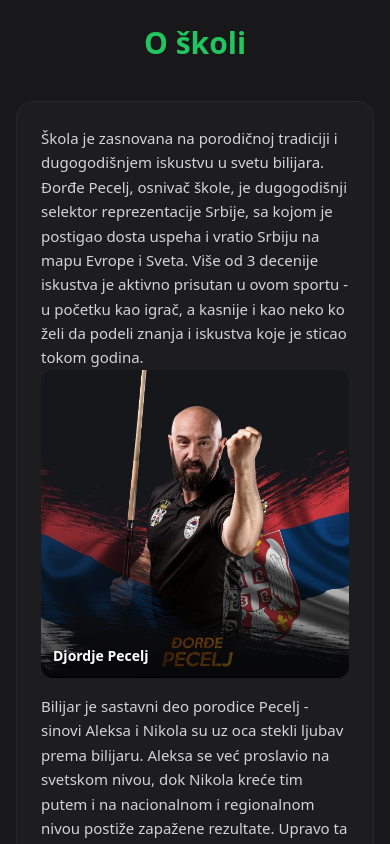
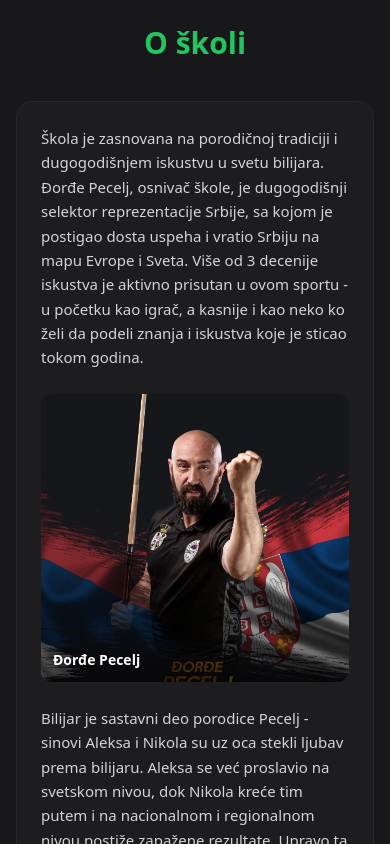
Before and after one commit to miapecelj/skola-bilijara-pecelj, a React (Vite) app: page / in a window 390 px wide. Shown: the part 900-1744 px from the top of the page. Built offline with nearby package versions, Linux system fonts and the light colour scheme; no server answers.

Commit message:
Improve trener photo layout in O školi section
Place Đorđe photo beside first paragraph (text left, photo right on desktop,
stacked on mobile) instead of invalid div-inside-p placement.

https://claude.ai/code/session_01Gd4SygAjEYsfV9UmhpGbm9

```diff
--- a/src/components/AboutSection.jsx
+++ b/src/components/AboutSection.jsx
@@ -97,23 +97,28 @@ export default function AboutSection() {
                         O školi
                     </h2>
                     <div className="bg-zinc-800/40 border border-zinc-800 rounded-2xl p-6 md:p-8">
-                        <p className="text-zinc-300 leading-relaxed text-[15px]">
-                            Škola je zasnovana na porodičnoj tradiciji i dugogodišnjem iskustvu u svetu bilijara.
-                            Đorđe Pecelj, osnivač škole, je dugogodišnji selektor reprezentacije Srbije, sa kojom
-                            je postigao dosta uspeha i vratio Srbiju na mapu Evrope i Sveta. Više od 3 decenije
-                            iskustva je aktivno prisutan u ovom sportu - u početku kao igrač, a kasnije i kao neko
-                            ko želi da podeli znanja i iskustva koje je sticao tokom godina.
-                            <div className="relative flex-1 h-85 rounded-xl overflow-hidden">
+
+                        {/* Đorđe — text left, photo right */}
+                        <div className="flex flex-col md:flex-row gap-6 items-start">
+                            <p className="text-zinc-300 leading-relaxed text-[15px] flex-1">
+                                Škola je zasnovana na porodičnoj tradiciji i dugogodišnjem iskustvu u svetu bilijara.
+                                Đorđe Pecelj, osnivač škole, je dugogodišnji selektor reprezentacije Srbije, sa kojom
+                                je postigao dosta uspeha i vratio Srbiju na mapu Evrope i Sveta. Više od 3 decenije
+                                iskustva je aktivno prisutan u ovom sportu - u početku kao igrač, a kasnije i kao neko
+                                ko želi da podeli znanja i iskustva koje je sticao tokom godina.
+                            </p>
+                            <div className="relative w-full md:w-64 h-72 rounded-xl overflow-hidden shrink-0">
                                 <img
                                     src={trenerImg}
-                                    alt="Djordje Pecelj - trener"
+                                    alt="Đorđe Pecelj - trener"
                                     className="w-full h-full object-cover object-top"
                                 />
                                 <div className="absolute inset-0 bg-gradient-to-t from-black/70 via-transparent to-transparent" />
-                                <p className="absolute bottom-3 left-3 text-white font-semibold text-sm">Djordje Pecelj</p>
+                                <p className="absolute bottom-3 left-3 text-white font-semibold text-sm">Đorđe Pecelj</p>
                             </div>
-                        </p>
-                        <p className="text-zinc-300 leading-relaxed text-[15px] mt-4">
+                        </div>
+
+                        <p className="text-zinc-300 leading-relaxed text-[15px] mt-6">
                             Bilijar je sastavni deo porodice Pecelj - sinovi Aleksa i Nikola su uz oca stekli
                             ljubav prema bilijaru. Aleksa se već proslavio na svetskom nivou, dok Nikola kreće tim
                             putem i na nacionalnom i regionalnom nivou postiže zapažene rezultate. Upravo ta
```
